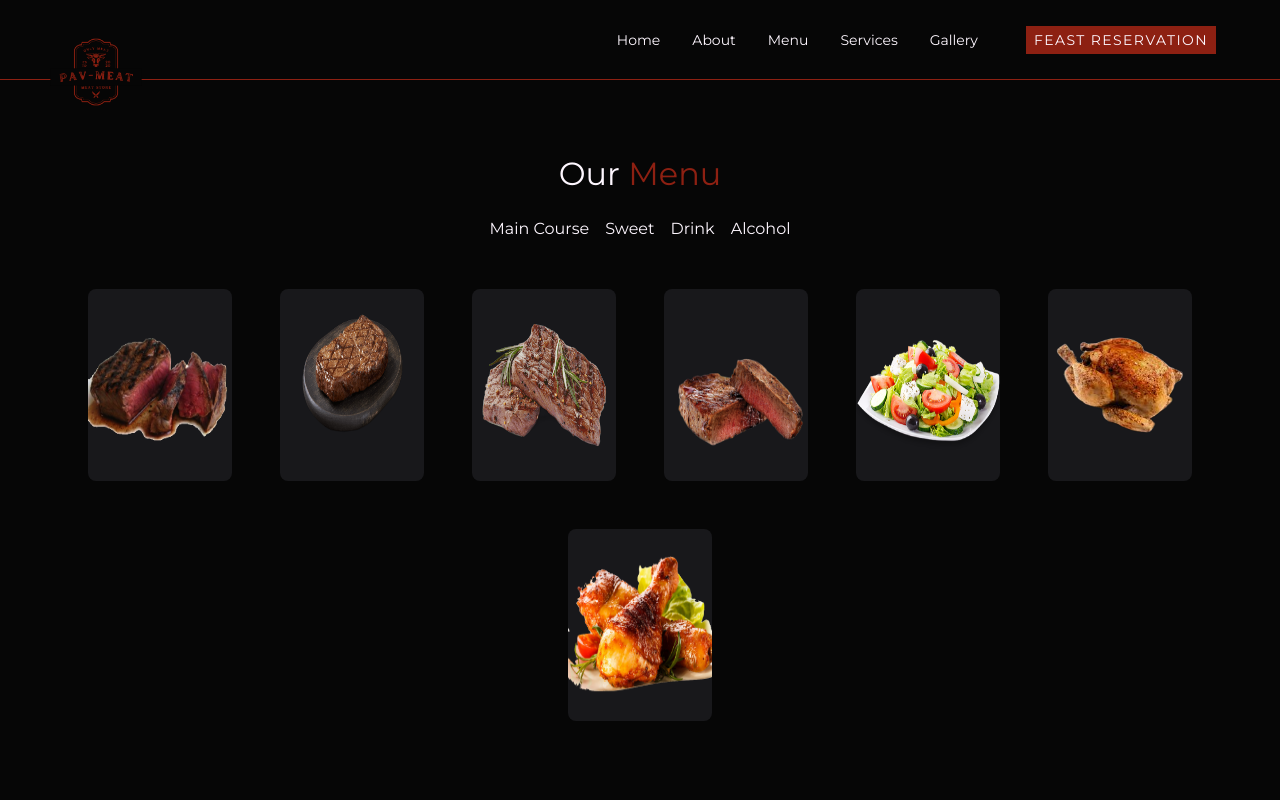
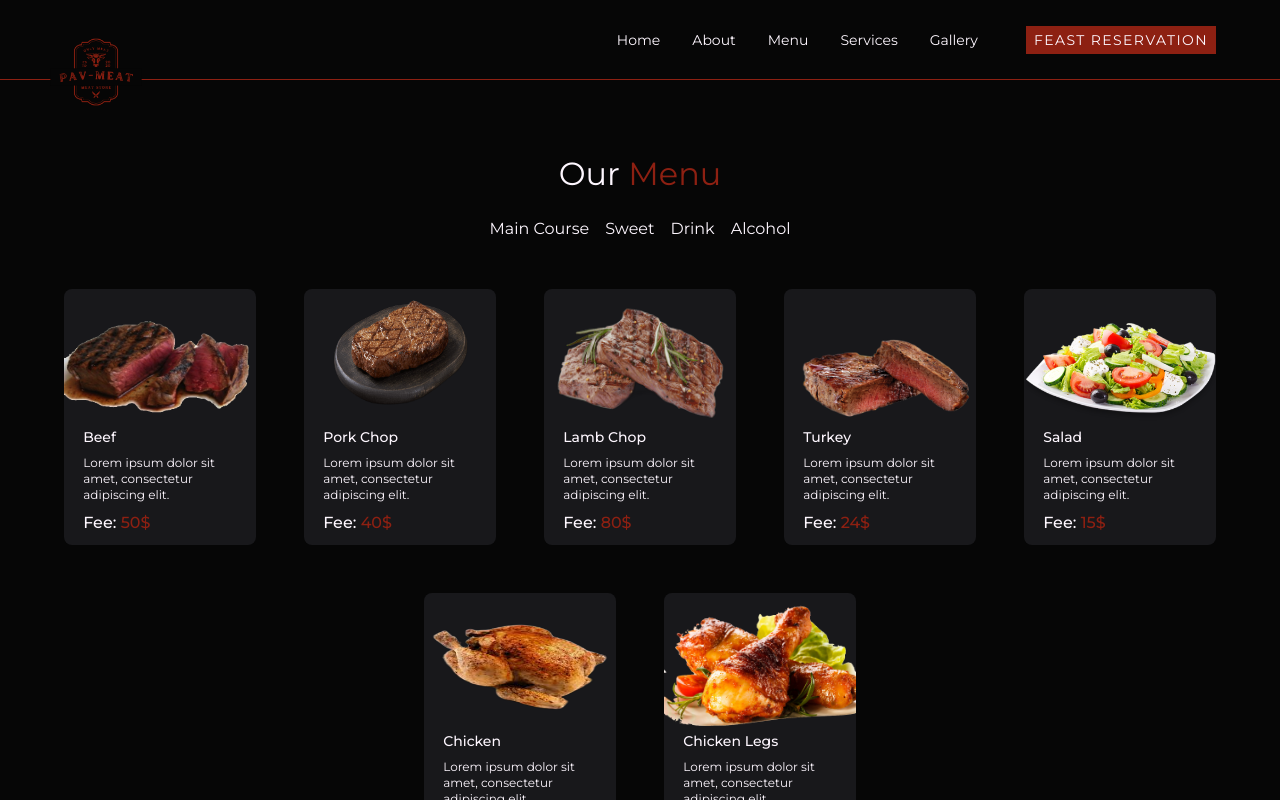
Before and after one commit to poyrazavsever/Restaurant-Website, a React (Create React App) app: page /menu in a window 1280 px wide. Built offline with nearby package versions, Linux system fonts and the light colour scheme.

Commit message:
chore: update menu card

```diff
--- a/src/Components/Menu/Menu.jsx
+++ b/src/Components/Menu/Menu.jsx
@@ -27,7 +27,7 @@ function Menu() {
 
     {mainCourse.map((card) => {
       return (
-        <MenuCard key={card.link} imageLink={card.link} />
+        <MenuCard key={card.name} imageLink={card.link} name={card.name} desc={card.desc} fee={card.fee}/>
       )
 
     })}
@@ -38,7 +38,7 @@ function Menu() {
 
             {sweet.map((card) => {
               return (
-                <MenuCard key={card.link} imageLink={card.link} />
+                <MenuCard key={card.name} imageLink={card.link} name={card.name} desc={card.desc} fee={card.fee}/>
               )
 
             })}
@@ -49,7 +49,7 @@ function Menu() {
 
             {drink.map((card) => {
               return (
-                <MenuCard key={card.link} imageLink={card.link} />
+                <MenuCard key={card.name} imageLink={card.link} name={card.name} desc={card.desc} fee={card.fee}/>
               )
 
             })}
@@ -60,7 +60,7 @@ function Menu() {
 
             {alcohol.map((card) => {
               return (
-                <MenuCard key={card.link} imageLink={card.link} />
+                <MenuCard key={card.name} imageLink={card.link} name={card.name} desc={card.desc} fee={card.fee}/>
               )
 
             })}
--- a/src/Components/Menu/MenuCard.jsx
+++ b/src/Components/Menu/MenuCard.jsx
@@ -1,13 +1,21 @@
 import React from 'react'
 
-function MenuCard({imageLink}) {
+function MenuCard({imageLink,name,desc,fee}) {
   return (
 
-    <div className='relative flex justify-center'>
+    <div className='relative flex flex-col justify-center h-56 w-48 sm:h-64 sm:w-48 bg-zinc-900 rounded-lg'>
 
-        <div className='h-48 w-36 bg-zinc-900 rounded-lg'></div>
+      <img src={imageLink} alt="menuCardPhoto" className='h-24 sm:h-32'/>
 
-        <img src={imageLink} alt="menuCardPhoto" className='top-6 absolute h-36'/>
+      <div className='w-4/5 mx-auto flex flex-col gap-2'>
+
+        <h2 className='text-sm font-medium'>{name}</h2>
+
+        <p className='text-xs'>{desc}</p>
+
+        <h4 className='font-medium'>Fee: <span className='text-secondary'>{fee}</span></h4>
+
+      </div>
 
     </div>
 
```
